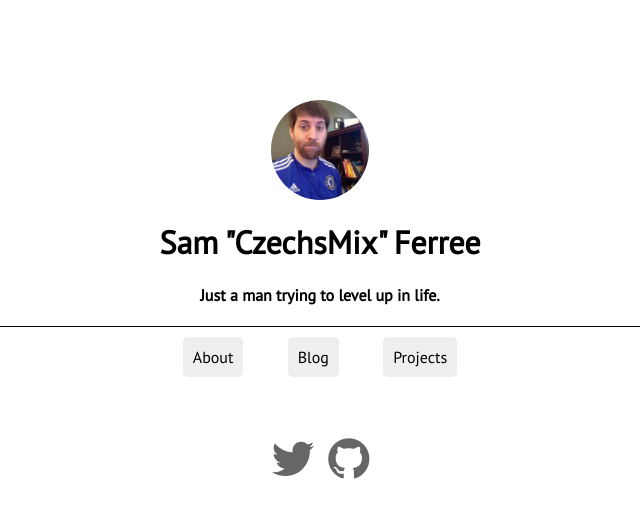
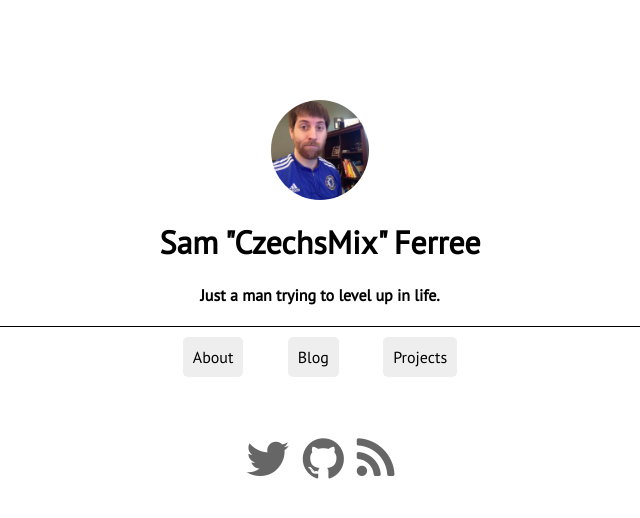
Before and after one commit to CzechsMix/czechsmix.github.io, a Jekyll site: the page built from index.html, in a window 1280 px wide. Shown: the top 518 px of the page, without its empty margins (320-960 px from the left). Built offline with Jekyll 4.4.1, drawn with Linux system fonts in a browser that asks for light colours; nearby versions of some CDN libraries.

Commit message:
Add rss button

```diff
--- a/_includes/footer.html
+++ b/_includes/footer.html
@@ -14,5 +14,10 @@
         </a>
       </li>
     {% endif %}
+      <li>
+        <a href="https://czechsmix.com/feed.xml">
+          <i class="fa fa-rss" title="Subscribe to Blog via RSS"></i>
+        </a>
+      </li>
   </ul>
 </div>
```
